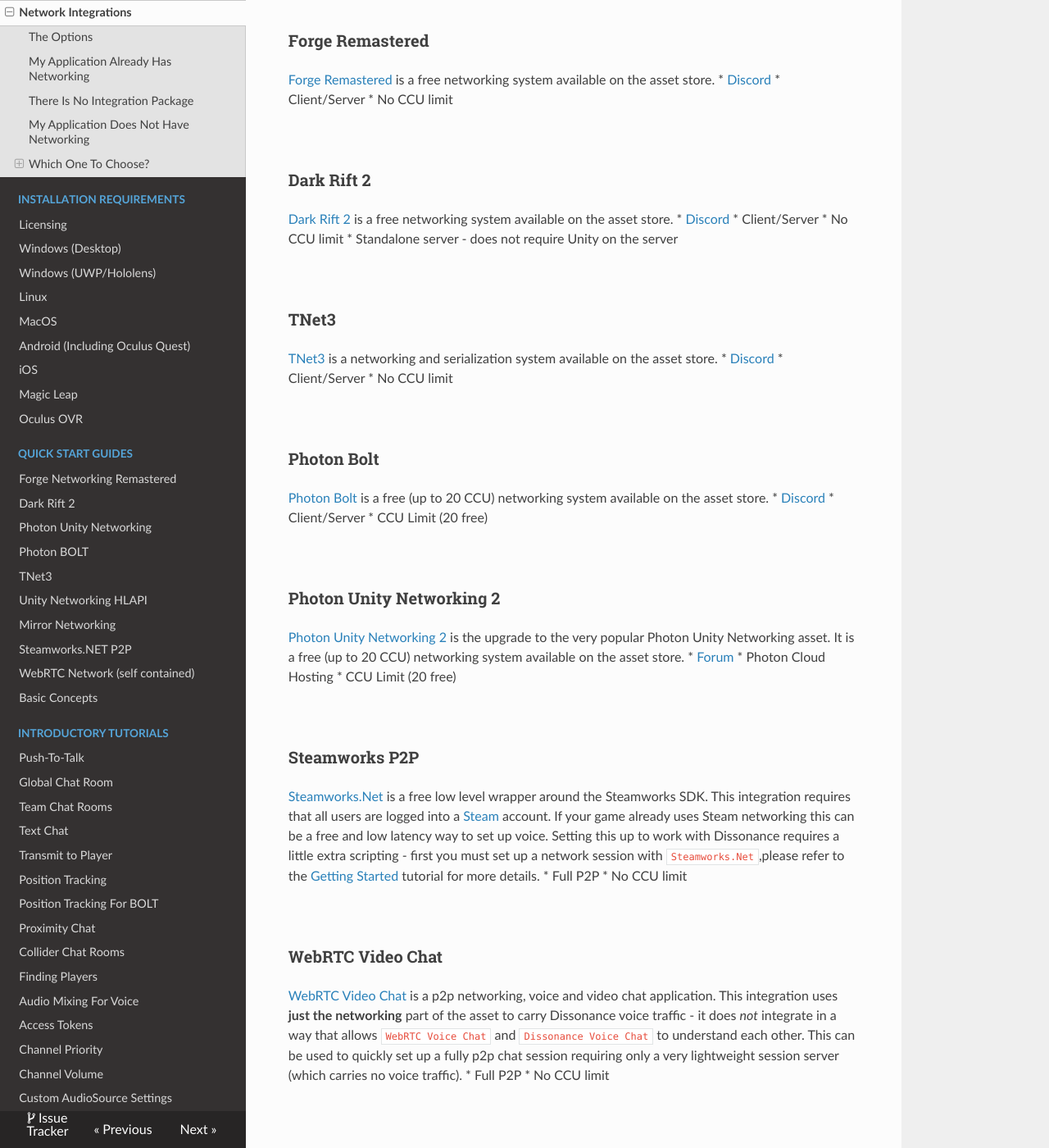
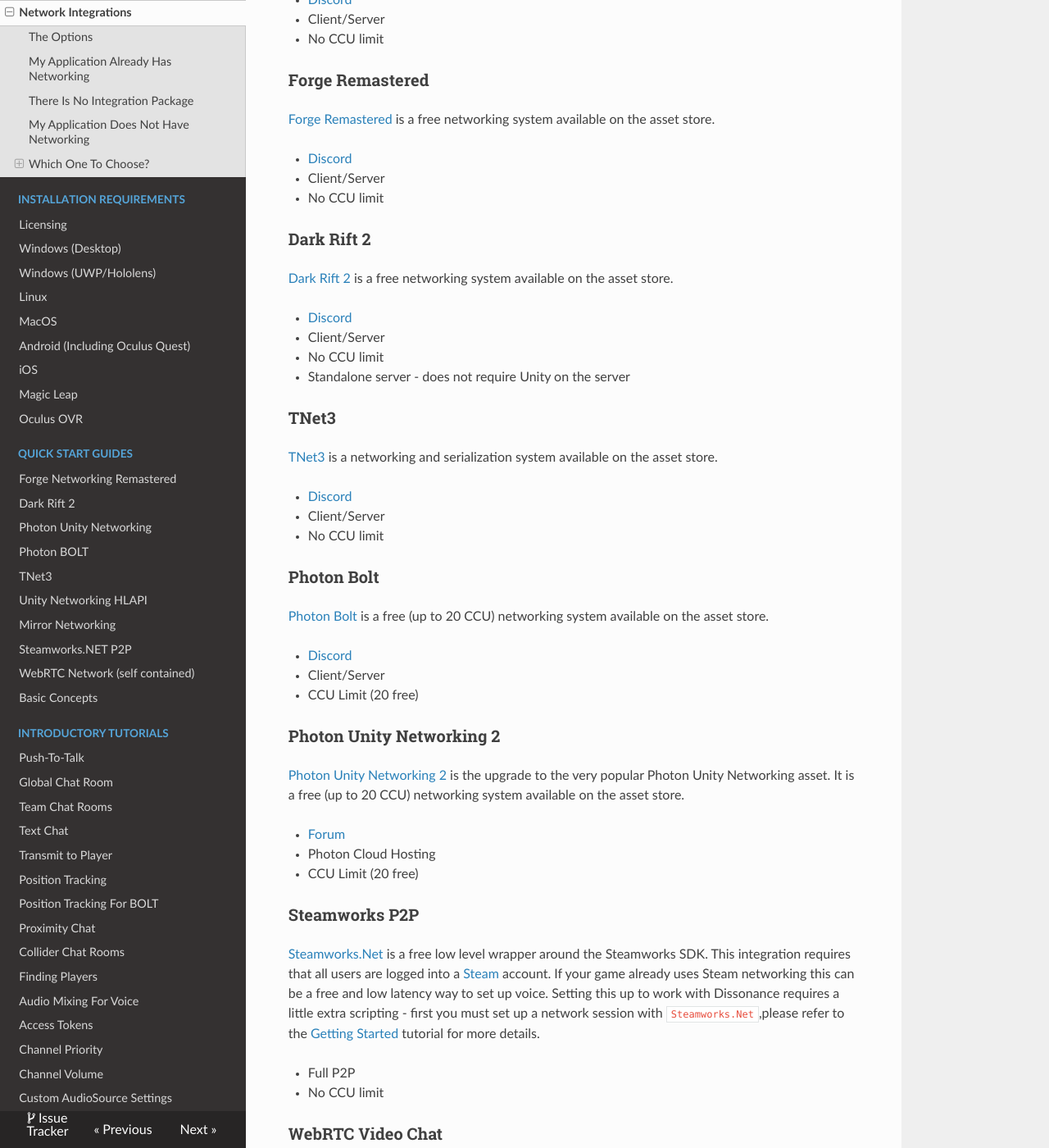
Before and after one commit to Placeholder-Software/Dissonance, an MkDocs documentation site: the page built from docs/Basics/Choosing-A-Network.md, in a window 1280 px wide and 1400 px high, scrolled down 1558 px. Shown: the whole window at 82% size. Built offline with MkDocs 1.6.1, drawn with Linux system fonts in a browser that asks for light colours; old or Windows-style settings are respelled for this version of MkDocs; some of the changed text lies outside the part shown.

Commit message:
Fixed formatting

```diff
--- a/docs/Basics/Choosing-A-Network.md
+++ b/docs/Basics/Choosing-A-Network.md
@@ -40,80 +40,70 @@
 ### Mirror
 
 [Mirror](https://assetstore.unity.com/packages/tools/network/mirror-129321?aid=1100lJDF) is a community built replacement for UNet. Mirror supports several different network backends, the default (Telepathy) uses TCP which is _not_ suitable for voice chat. Instead you should use Ignorance or LiteNetLibTransport (these are both very easy to install). **If you are just starting out with Unity networking, this is our recommendation**.
- * [Discord](https://discord.gg/8pmJkfH)
- * Client/Server
- * No CCU limit
 
- <br />
+ - [Discord](https://discord.gg/8pmJkfH)
+ - Client/Server
+ - No CCU limit
 
 ### Forge Remastered
 
 [Forge Remastered](https://assetstore.unity.com/packages/tools/network/forge-networking-remastered-38344?aid=1100lJDF) is a free networking system available on the asset store.
- * [Discord](https://discord.gg/5kMT7zN)
- * Client/Server
- * No CCU limit
 
-<br />
+ - [Discord](https://discord.gg/5kMT7zN)
+ - Client/Server
+ - No CCU limit
 
 ### Dark Rift 2
 
 [Dark Rift 2](https://assetstore.unity.com/packages/tools/network/darkrift-networking-2-95309?aid=1100lJDF) is a free networking system available on the asset store.
- * [Discord](https://discord.gg/3dxyu3g)
- * Client/Server
- * No CCU limit
- * Standalone server - does not require Unity on the server
 
-<br />
+ - [Discord](https://discord.gg/3dxyu3g)
+ - Client/Server
+ - No CCU limit
+ - Standalone server - does not require Unity on the server
 
 ### TNet3
 
 [TNet3](https://assetstore.unity.com/packages/tools/network/networking-and-serialization-tools-tnet-3-56798?aid=1100lJDF) is a networking and serialization system available on the asset store.
- * [Discord](https://discord.gg/tasharen)
- * Client/Server
- * No CCU limit
 
-<br />
+ - [Discord](https://discord.gg/tasharen)
+ - Client/Server
+ - No CCU limit
 
 ### Photon Bolt
 
 [Photon Bolt](https://assetstore.unity.com/packages/tools/network/photon-bolt-free-127156?aid=1100lJDF) is a free (up to 20 CCU) networking system available on the asset store.
- * [Discord](https://discord.gg/5ySmPdQ)
- * Client/Server
- * CCU Limit (20 free)
 
-<br />
+ - [Discord](https://discord.gg/5ySmPdQ)
+ - Client/Server
+ - CCU Limit (20 free)
 
 ### Photon Unity Networking 2
 
 [Photon Unity Networking 2](https://assetstore.unity.com/packages/tools/network/pun-2-free-119922?aid=1100lJDF) is the upgrade to the very popular Photon Unity Networking asset. It is a free (up to 20 CCU) networking system available on the asset store.
- * [Forum](https://forum.photonengine.com/)
- * Photon Cloud Hosting
- * CCU Limit (20 free)
 
-<br />
+ - [Forum](https://forum.photonengine.com/)
+ - Photon Cloud Hosting
+ - CCU Limit (20 free)
 
 ### Steamworks P2P
 
 [Steamworks.Net](https://steamworks.github.io/) is a free low level wrapper around the Steamworks SDK. This integration requires that all users are logged into a [Steam](https://store.steampowered.com/) account. If your game already uses Steam networking this can be a free and low latency way to set up voice. Setting this up to work with Dissonance requires a little extra scripting - first you must set up a network session with `Steamworks.Net`,please refer to the [Getting Started](../Basics/Quick-Start-Steamworks.Net-P2P.md) tutorial for more details.
- * Full P2P
- * No CCU limit
 
-<br />
+ - Full P2P
+ - No CCU limit
 
 ### WebRTC Video Chat
 
 [WebRTC Video Chat](https://assetstore.unity.com/packages/tools/network/webrtc-video-chat-68030?aid=1100lJDF) is a p2p networking, voice and video chat application. This integration uses **just the networking** part of the asset to carry Dissonance voice traffic - it does _not_ integrate in a way that allows `WebRTC Voice Chat` and `Dissonance Voice Chat` to understand each other. This can be used to quickly set up a fully p2p chat session requiring only a very lightweight session server (which carries no voice traffic).
- * Full P2P
- * No CCU limit
 
-<br />
+ - Full P2P
+ - No CCU limit
 
 ### Photon Unity Networking (Classic)
 
 [Photon Unity Networking](https://assetstore.unity.com/packages/tools/network/photon-unity-networking-classic-free-1786?aid=1100lJDF) is a free (up to 20 CCU) networking system available on the asset store. This asset is deprecated and has been replaced with **Photon Unity Networking 2**,  it is **not** recommended to use this for new applications.
 
-<br />
-
 ### UNet HLAPI
 
 UNet is the **deprecated** Unity networking system. It is **not** recommended to use this for new applications.
```
